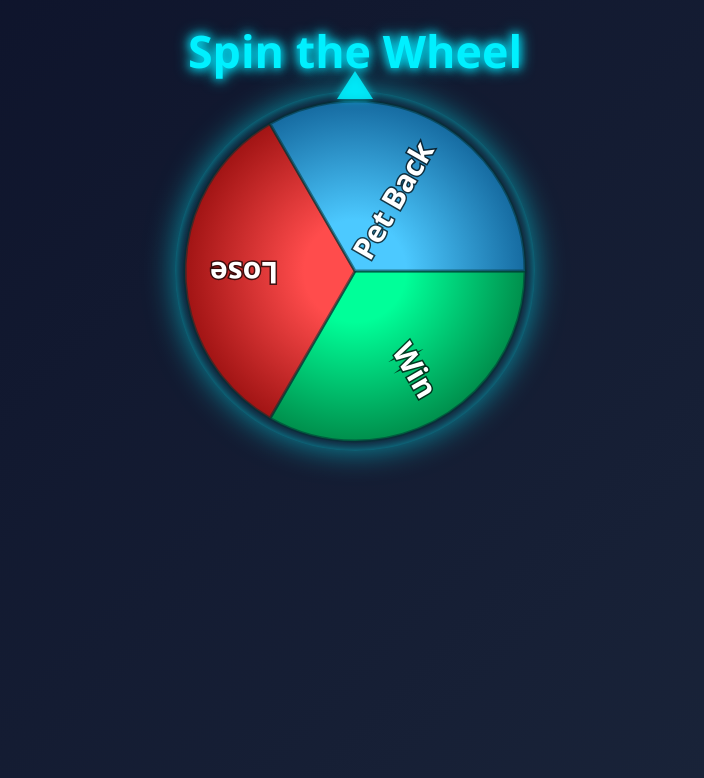
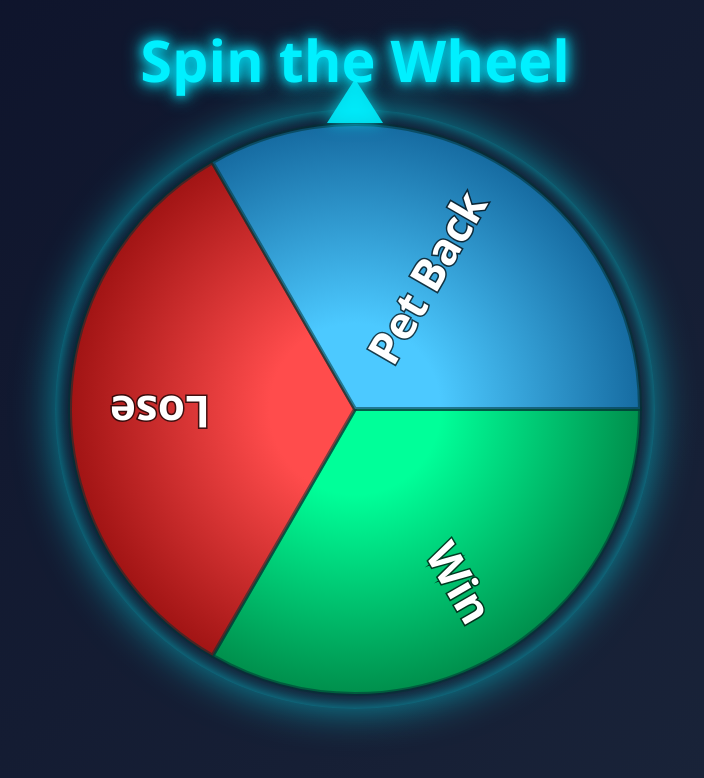
Before and after one commit to valeri1839/spin-the-wheel, a plain HTML site: page index.html in a window 1280 px wide. Shown: the whole page, without its empty margins (285-989 px from the left). Drawn offline with nearby package versions, Linux system fonts and the light colour scheme.

Commit message:
Update index.html

```diff
--- a/index.html
+++ b/index.html
@@ -19,30 +19,30 @@
     }
     h1 {
       margin: 20px 0 10px;
-      font-size: 2.8rem;
+      font-size: 3.6rem;
       font-weight: 800;
       cursor: pointer;
       color: #00f0ff;
       text-shadow:
-        0 0 8px #00f0ffaa,
-        0 0 12px #00cfffbb,
-        0 0 16px #00ffffdd;
+        0 0 10px #00f0ffaa,
+        0 0 15px #00cfffbb,
+        0 0 20px #00ffffdd;
       user-select: none;
     }
     #canvas-container {
       position: relative;
-      width: 360px;
-      height: 360px;
+      width: 600px;
+      height: 600px;
       margin: 0 auto;
     }
     canvas {
       border-radius: 50%;
       box-shadow:
-        0 0 30px #00f0ff88,
-        inset 0 0 15px #00f0ffaa;
+        0 0 40px #00f0ff88,
+        inset 0 0 20px #00f0ffaa;
       display: block;
-      width: 360px !important;
-      height: 360px !important;
+      width: 600px !important;
+      height: 600px !important;
       image-rendering: crisp-edges;
       image-rendering: pixelated;
       -webkit-font-smoothing: antialiased;
@@ -50,23 +50,23 @@
     }
     #pointer {
       position: absolute;
-      top: -20px;
+      top: -30px;
       left: 50%;
       transform: translateX(-50%);
       width: 0;
       height: 0;
-      border-left: 18px solid transparent;
-      border-right: 18px solid transparent;
-      border-bottom: 28px solid #00f0ffdd;
-      filter: drop-shadow(0 0 5px #00f0ffcc);
+      border-left: 28px solid transparent;
+      border-right: 28px solid transparent;
+      border-bottom: 44px solid #00f0ffdd;
+      filter: drop-shadow(0 0 8px #00f0ffcc);
       z-index: 10;
       user-select: none;
       pointer-events: none;
     }
     #controls {
-      margin-top: 25px;
+      margin-top: 30px;
       display: flex;
-      gap: 14px;
+      gap: 18px;
       transition: opacity 0.4s ease;
       user-select: none;
     }
@@ -79,14 +79,14 @@
     button {
       background: #00f0ff;
       border: none;
-      border-radius: 8px;
-      padding: 14px 28px;
+      border-radius: 10px;
+      padding: 18px 36px;
       font-weight: 700;
       color: #000;
-      font-size: 1.2rem;
+      font-size: 1.5rem;
       cursor: pointer;
       box-shadow:
-        0 4px 8px #00b3ff88;
+        0 5px 12px #00b3ff88;
       transition: background 0.3s ease;
       user-select: none;
     }
@@ -110,17 +110,14 @@
   <button data-result="pet back">Pet Back</button>
 </div>
 
-<!-- Confetti lib -->
-<script src="https://cdn.jsdelivr.net/npm/canvas-confetti@1.6.0/dist/confetti.browser.min.js"></script>
-
 <script>
 (() => {
   const canvas = document.getElementById('wheel');
   const ctx = canvas.getContext('2d');
   const dpr = window.devicePixelRatio || 1;
-  const size = 360;
+  const size = 600;
 
-  // Setup retina canvas
+  // Retina canvas scaling
   canvas.width = size * dpr;
   canvas.height = size * dpr;
   canvas.style.width = size + 'px';
@@ -130,7 +127,7 @@
 
   const centerX = size / 2;
   const centerY = size / 2;
-  const radius = size / 2 - 10;
+  const radius = size / 2 - 15;
 
   const segments = ['Win', 'Lose', 'Pet Back'];
   const colors = [
@@ -139,14 +136,18 @@
     {start: '#4cc9ff', end: '#166ba1'}, // blue
   ];
 
+  const arc = (2 * Math.PI) / segments.length;
+
   function drawWheel(angle) {
     ctx.clearRect(0, 0, size, size);
     ctx.save();
     ctx.translate(centerX, centerY);
     ctx.rotate(angle);
-    const arc = (2 * Math.PI) / segments.length;
 
     for (let i = 0; i < segments.length; i++) {
+      const startAngle = i * arc;
+      const endAngle = startAngle + arc;
+
       const grad = ctx.createRadialGradient(0, 0, radius * 0.3, 0, 0, radius);
       grad.addColorStop(0, colors[i].start);
       grad.addColorStop(1, colors[i].end);
@@ -154,30 +155,31 @@
       ctx.beginPath();
       ctx.fillStyle = grad;
       ctx.moveTo(0, 0);
-      ctx.arc(0, 0, radius, i * arc, (i + 1) * arc);
+      ctx.arc(0, 0, radius, startAngle, endAngle);
       ctx.closePath();
       ctx.fill();
 
       ctx.strokeStyle = '#00333388';
-      ctx.lineWidth = 3;
+      ctx.lineWidth = 4;
       ctx.stroke();
 
       ctx.save();
       ctx.fillStyle = '#fff';
-      ctx.font = 'bold 30px "Segoe UI", Tahoma, Geneva, Verdana, sans-serif';
+      ctx.font = 'bold 44px "Segoe UI", Tahoma, Geneva, Verdana, sans-serif';
       ctx.textAlign = 'right';
       ctx.textBaseline = 'middle';
       ctx.lineWidth = 3;
       ctx.strokeStyle = 'rgba(0,0,0,0.7)';
 
-      const textAngle = i * arc + arc / 2;
+      const textAngle = startAngle + arc / 2;
       ctx.rotate(textAngle);
 
       const text = segments[i];
-      ctx.strokeText(text, radius - 25, 0);
-      ctx.fillText(text, radius - 25, 0);
+      ctx.strokeText(text, radius - 40, 0);
+      ctx.fillText(text, radius - 40, 0);
       ctx.restore();
     }
+
     ctx.restore();
   }
 
@@ -202,7 +204,6 @@
     if (isSpinning) return;
     isSpinning = true;
 
-    const arc = (2 * Math.PI) / segments.length;
     const index = segments.findIndex(s => s.toLowerCase() === result.toLowerCase());
     if (index === -1) {
       alert("Invalid result: " + result);
@@ -210,13 +211,9 @@
       return;
     }
 
-    // Pointer at top (270deg or 3π/2 rad)
     const pointerAngle = 3 * Math.PI / 2;
-
-    // Calculate the target slice's middle angle
     const sliceMiddleAngle = arc * index + arc / 2;
 
-    // Wheel rotation so slice aligns with pointer:
     let stopAngle = pointerAngle - sliceMiddleAngle;
     stopAngle = (stopAngle + 2 * Math.PI) % (2 * Math.PI);
 
@@ -264,5 +261,8 @@
 })();
 </script>
 
+<!-- confetti lib -->
+<script src="https://cdn.jsdelivr.net/npm/canvas-confetti@1.6.0/dist/confetti.browser.min.js"></script>
+
 </body>
 </html>
```
